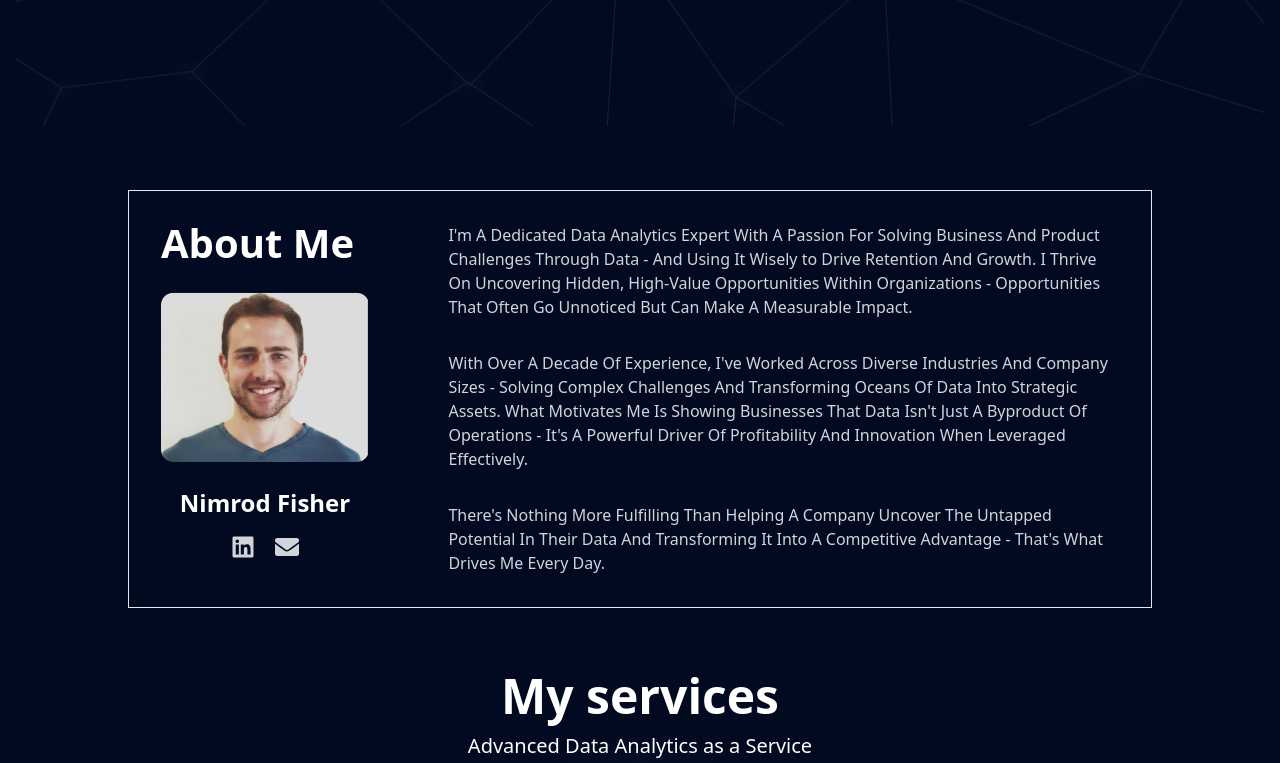
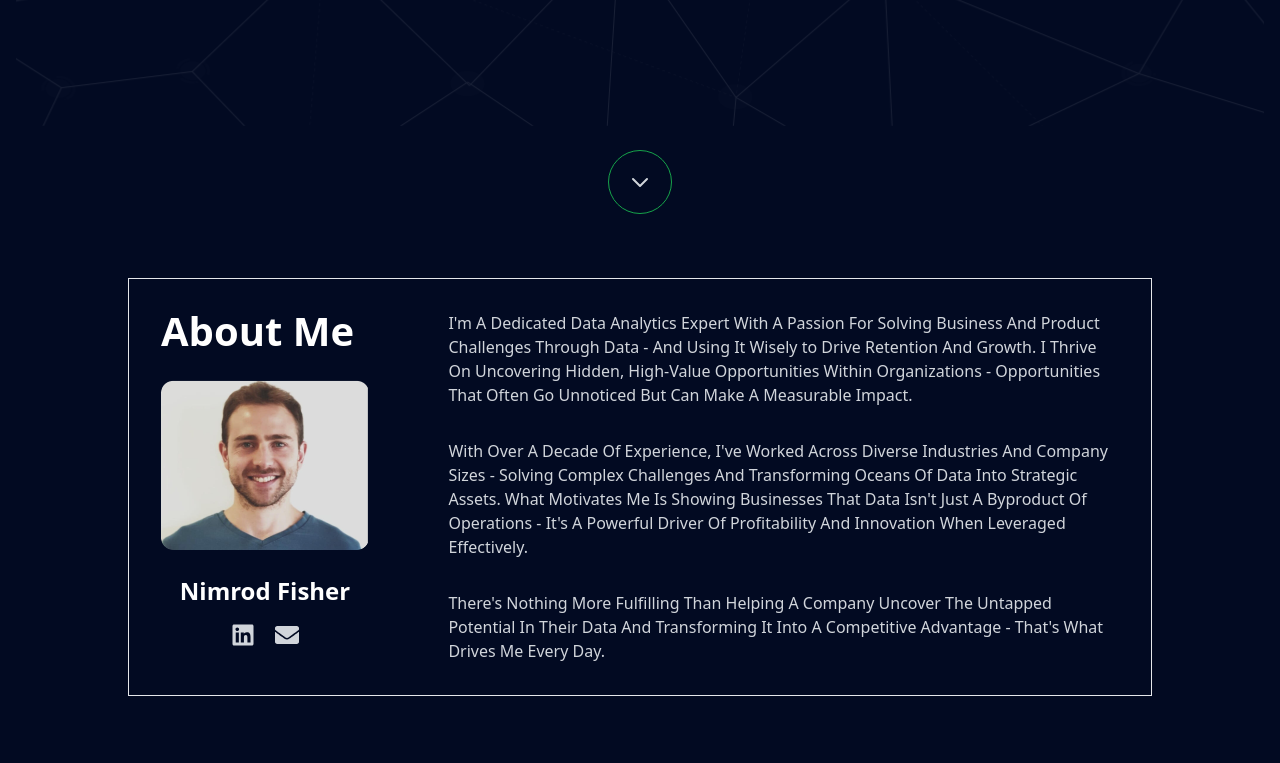
Before and after one commit to Sayadkhan/try-projects, a React (Vite) app: page / in a window 1280 px wide. Shown: the part 700-1463 px from the top of the page. Built offline with nearby package versions, Linux system fonts and the light colour scheme.

Commit message:
issu fixed

```diff
--- a/src/components/Footer.jsx
+++ b/src/components/Footer.jsx
@@ -11,10 +11,7 @@ const Footer = () => {
             <div className="flex items-center">
               <img src="/logo.png" alt="TDH Logo" className="h-12" />
             </div>
-            <p className="mt-2">
-              Leveraging AI For Seamless, Automated Excellence In User
-              Experience
-            </p>
+            <p className="mt-2">Turn Your Data Into A Strategic Advantage</p>
             <div className="flex space-x-4 mt-4">
               <a
                 href="#"
@@ -22,9 +19,9 @@ const Footer = () => {
               >
                 <FaLinkedinIn />
               </a>
-              <a href="#" className="text-white hover:text-gray-400 transition">
+              {/* <a href="#" className="text-white hover:text-gray-400 transition">
                 <FaFacebookF />
-              </a>
+              </a> */}
               <a
                 href="#"
                 className="text-gray-300 hover:text-gray-500 transition"
--- a/src/components/HeroSection.jsx
+++ b/src/components/HeroSection.jsx
@@ -31,27 +31,6 @@ const HeroSection = () => {
             </button>
           </Link>
         </div>
-        {/* Downward Arrow */}
-        <div className="mt-6 flex items-center justify-center">
-          <div className="w-16 h-16 border-[0.7px] border-green-600 rounded-full flex items-center justify-center">
-            <a href="#next-section" aria-label="Scroll down">
-              <svg
-                xmlns="http://www.w3.org/2000/svg"
-                className="h-6 w-6 mx-auto text-gray-300 hover:text-white transition duration-300"
-                fill="none"
-                viewBox="0 0 24 24"
-                stroke="currentColor"
-                strokeWidth={2}
-              >
-                <path
-                  strokeLinecap="round"
-                  strokeLinejoin="round"
-                  d="M19 9l-7 7-7-7"
-                />
-              </svg>
-            </a>
-          </div>
-        </div>
       </div>
     </section>
   );
--- a/src/components/Navbar.jsx
+++ b/src/components/Navbar.jsx
@@ -3,7 +3,7 @@ import { NavLink, useLocation, useNavigate } from "react-router-dom";
 
 const Navbar = () => {
   const [isMobileMenuOpen, setIsMobileMenuOpen] = useState(false);
-  const [section, setSection] = useState(false);
+
   const [activeSection, setActiveSection] = useState(""); // Track the active section
   const location = useLocation();
   const navigate = useNavigate();
@@ -11,7 +11,6 @@ const Navbar = () => {
 
   // Handle scrolling to a section
   const handleScrollToSection = (sectionId) => {
-    setSection(true);
     setActiveSection(sectionId);
     if (location.pathname !== "/") {
       // Navigate to the homepage and pass the section ID in the state
@@ -93,8 +92,8 @@ const Navbar = () => {
                 key={link.name}
                 onClick={() => handleScrollToSection(link.id)} // Scroll to section
                 className={`text-gray-400 hover:text-gray-200 px-4 py-2 ${
-                  activeSection === link.id ? "text-red-600" : ""
-                } `} // Apply active class if section is in view
+                  activeSection === link.id ? "text-white" : ""
+                } `}
               >
                 {link.name}
               </button>
--- a/src/pages/HomePage.jsx
+++ b/src/pages/HomePage.jsx
@@ -1,14 +1,15 @@
-import { useEffect } from "react";
+import { useEffect, useRef } from "react";
 import { Link, useLocation } from "react-router-dom";
 import AboutMe from "../components/AboutMe";
 import ContactSection from "../components/ContactSection";
 import MyServiceSection from "../components/MyServiceSection";
 import SectionTitle from "../components/SectionTitle";
-import CustomSlider from "../components/Slider/CustomSilder";
+// import CustomSlider from "../components/Slider/CustomSilder";
 import HeroSection from "./../components/HeroSection";
 
 const HomePage = () => {
   const location = useLocation();
+  const aboutRef = useRef(null); // Create a ref for the about section
 
   // Scroll to the section based on the passed state
   useEffect(() => {
@@ -55,11 +56,47 @@ const HomePage = () => {
     },
   ];
 
+  const handleScrollToAbout = () => {
+    aboutRef.current?.scrollIntoView({
+      behavior: "smooth",
+      block: "start", // Align to the top of the section
+    });
+  };
+
   return (
     <div className="bg-[#020A22]">
       <div className="px-4">
         <HeroSection />
-        <div id="about" className="flex items-center justify-center py-8">
+
+        {/* Downward Arrow */}
+        <div className="mt-6 flex items-center justify-center">
+          <div
+            onClick={handleScrollToAbout}
+            className="w-16 h-16 border-[0.7px] border-green-600 rounded-full flex items-center justify-center cursor-pointer"
+          >
+            <div>
+              <svg
+                xmlns="http://www.w3.org/2000/svg"
+                className="h-6 w-6 mx-auto text-gray-300 hover:text-white transition duration-300"
+                fill="none"
+                viewBox="0 0 24 24"
+                stroke="currentColor"
+                strokeWidth={2}
+              >
+                <path
+                  strokeLinecap="round"
+                  strokeLinejoin="round"
+                  d="M19 9l-7 7-7-7"
+                />
+              </svg>
+            </div>
+          </div>
+        </div>
+        <div
+          ref={aboutRef}
+          id="about"
+          className="flex items-center justify-center py-8"
+        >
           <AboutMe />
         </div>
 
```
